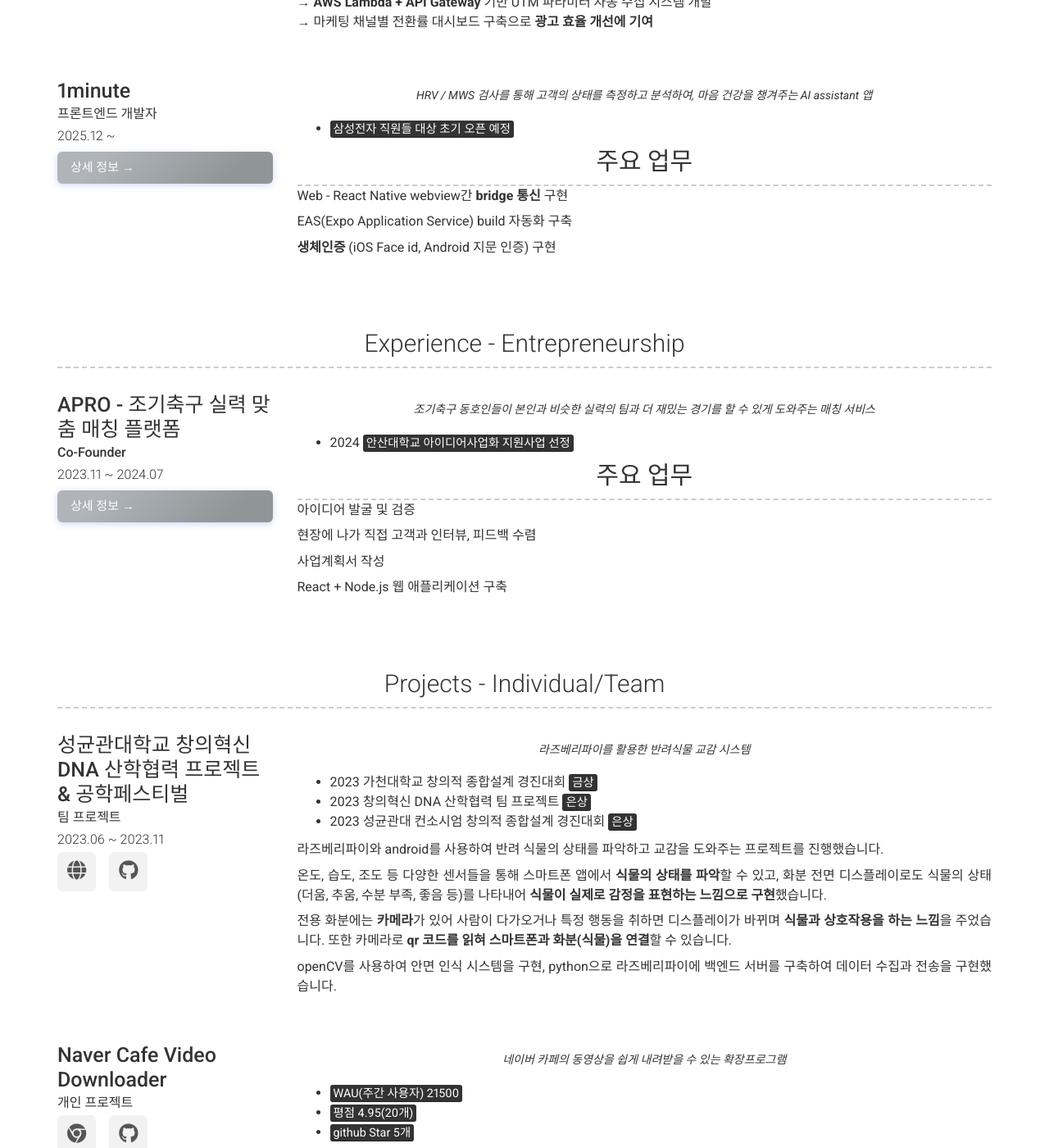
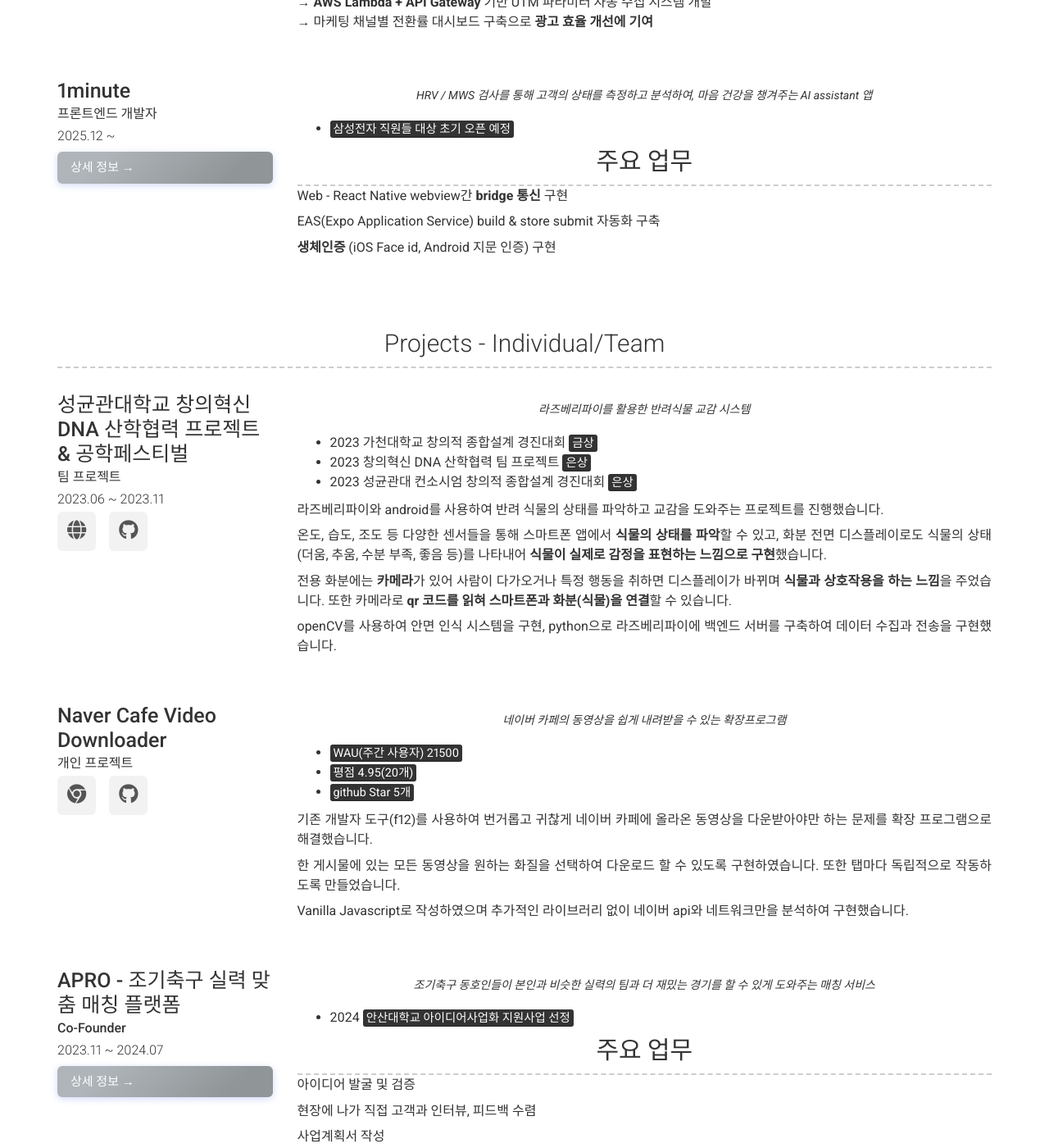
Before and after one commit to Hangyeol-SSeo/Hangyeol-SSeo.github.io, a Jekyll site: the page built from index.md, in a window 1280 px wide and 1400 px high, scrolled down 1159 px. Shown: the whole window at 82% size. Built offline with Jekyll 4.4.1, drawn with Linux system fonts in a browser that asks for light colours; nearby versions of some CDN libraries; some of the changed lines change nothing that is shown; some of the changed text lies outside the part shown.

Commit message:
apro - projcets로 이동, skills 개편

```diff
--- a/_config.yml
+++ b/_config.yml
@@ -122,33 +122,9 @@ content:
 
           Web - React Native webview간 **bridge 통신** 구현
 
-          EAS(Expo Application Service) build 자동화 구축
+          EAS(Expo Application Service) build & store submit 자동화 구축
 
           **생체인증** (iOS Face id, Android 지문 인증) 구현
-
-  - title: Experience - Entrepreneurship
-    layout: list
-    content:
-      - layout: left
-        title: APRO - 조기축구 실력 맞춤 매칭 플랫폼
-        sub_title: Co-Founder
-        caption: 2023.11 ~ 2024.07
-        link: /experience/apro/
-        link_text: 상세 정보 →
-        quote: >
-          조기축구 동호인들이 본인과 비슷한 실력의 팀과 더 재밌는 경기를 할 수 있게 도와주는 매칭 서비스
-        description: | # this will include new lines to allow paragraphs
-          - 2024 <mark>안산대학교 아이디어사업화 지원사업 선정</mark>
-
-          ### 주요 업무
-
-          아이디어 발굴 및 검증
-
-          현장에 나가 직접 고객과 인터뷰, 피드백 수렴
-
-          사업계획서 작성
-
-          React + Node.js 웹 애플리케이션 구축
 
   - title: Projects - Individual/Team
     layout: list # Type of content section (list/text)
@@ -209,6 +185,27 @@ content:
 
           Vanilla Javascript로 작성하였으며 추가적인 라이브러리 없이 네이버 api와 네트워크만을 분석하여 구현했습니다.
 
+      - layout: left
+        title: APRO - 조기축구 실력 맞춤 매칭 플랫폼
+        sub_title: Co-Founder
+        caption: 2023.11 ~ 2024.07
+        link: /experience/apro/
+        link_text: 상세 정보 →
+        quote: >
+          조기축구 동호인들이 본인과 비슷한 실력의 팀과 더 재밌는 경기를 할 수 있게 도와주는 매칭 서비스
+        description: | # this will include new lines to allow paragraphs
+          - 2024 <mark>안산대학교 아이디어사업화 지원사업 선정</mark>
+
+          ### 주요 업무
+
+          아이디어 발굴 및 검증
+
+          현장에 나가 직접 고객과 인터뷰, 피드백 수렴
+
+          사업계획서 작성
+
+          React + Node.js 랜딩페이지 구축
+
   - title: Skills
     layout: text
     content: |
@@ -216,7 +213,7 @@ content:
         <span class="skill-chip">TypeScript</span>
         <span class="skill-chip">React</span>
         <span class="skill-chip">React-Native</span>
-        <span class="skill-chip">Node.js</span>
+        <span class="skill-chip">CSS</span>
       </div>
 
   - title: Education
```
Also changed, not shown: 1 other file.
